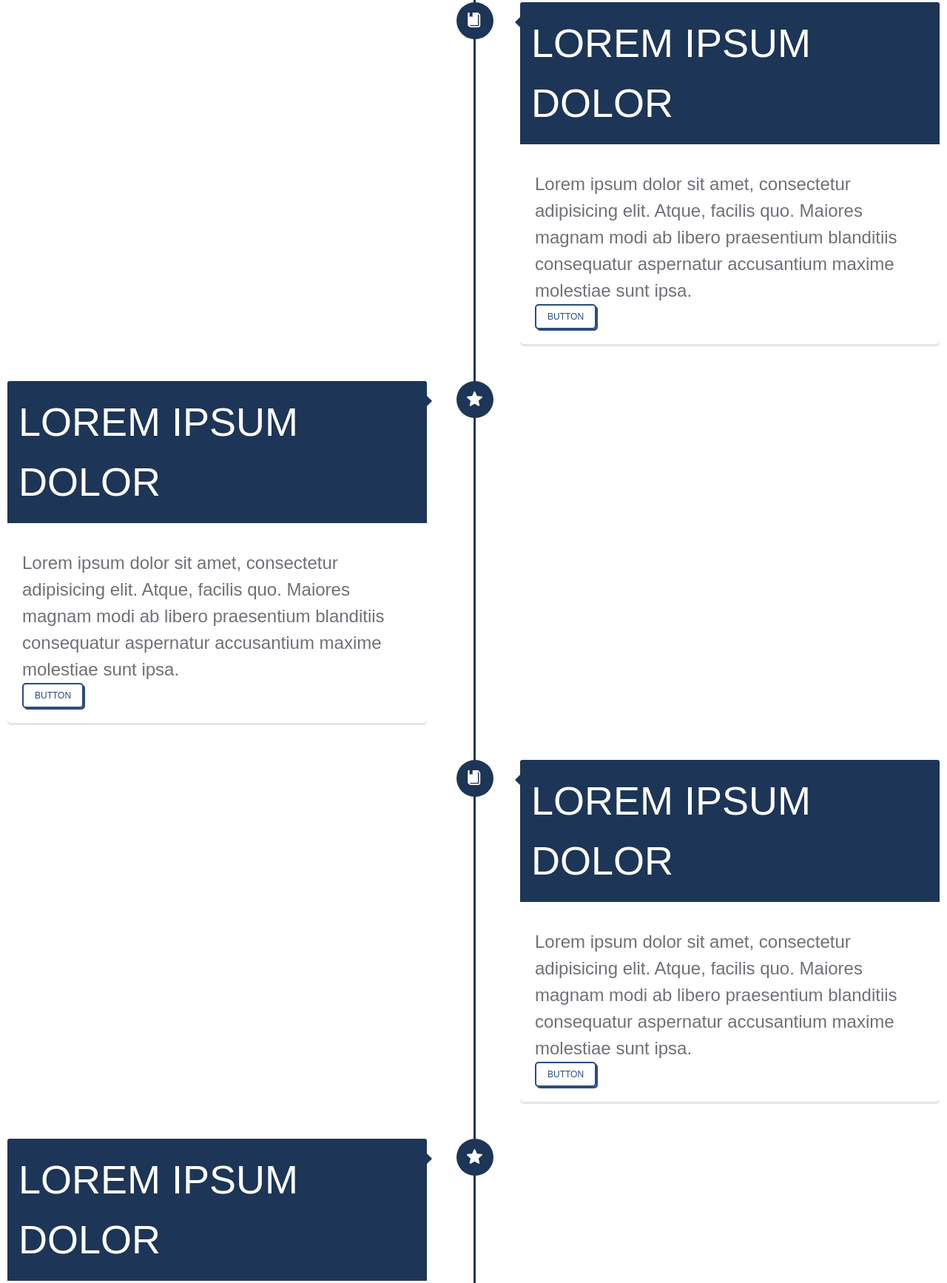
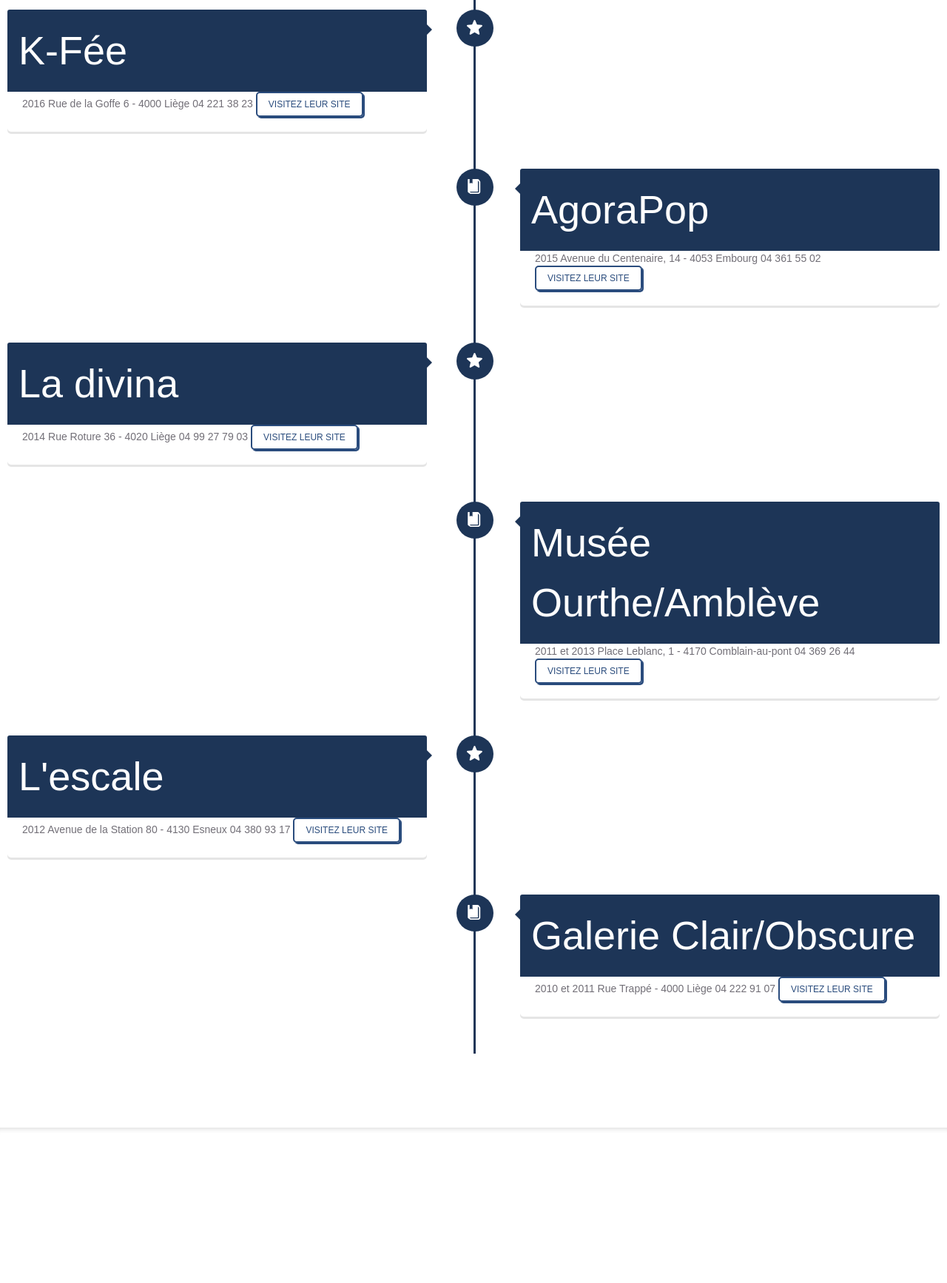
Before and after one commit to MaximeScibetta/DW_Artist, a website: page src/html/event.html in a window 1280 px wide. Shown: the part 967-2701 px from the top of the page at 74% size. After the commit the page ends 2659 px from the top, so only its background shows below. Drawn offline with nearby package versions, Linux system fonts and the light colour scheme; files that its build step writes are made by us from their sources; a web font is replaced by a local one.

Commit message:
Add events content in html page

```diff
--- a/src/html/event.html
+++ b/src/html/event.html
@@ -55,55 +55,10 @@
                     <span>04 222 91 07</span>
                     <a href="http://www.clairobscur.be/">Visitez leur site</a>
                 </section>
-                <section class="event">
-                    <h2>L'escale</h2>
-                    <span>2012</span>
-                    <span>Avenue de la Station 80 - 4130 Esneux</span>
-                    <span>04 380 93 17</span>
-                    <a href="http://www.escale-esneux.be/">Visitez leur site</a>
-                </section>
-                <section class="event">
-                    <h2>Parcous d'artistes</h2>
-                    <span>2009 à 2017</span>
-                    <span>Avenue des Thermes, 114 - Chaudfontaine</span>
-                    <span>04 361 56 36</span>
-                    <a href="https://www.facebook.com/pacst.be/">Visitez leur site</a>
-                </section>
-                <section class="event">
-                    <h2>Musée Ourthe/Amblève</h2>
-                    <span>2011 et 2013</span>
-                    <span>Place Leblanc, 1 - 4170 Comblain-au-pont</span>
-                    <span>04 369 26 44</span>
-                    <a href="http://www.maisondesdecouvertes.be/le-musee-du-pays-dourthe-ambleve/">Visitez leur site</a>
-                </section>
-                <section class="event">
-                    <h2>AgoraPop</h2>
-                    <span>2015</span>
-                    <span>Avenue du Centenaire, 14 - 4053 Embourg</span>
-                    <span>04 361 55 02</span>
-                    <a href="https://www.facebook.com/pg/agorapopchaudfontaine/">Visitez leur site</a>
-                </section>
-                <section class="event">
-                    <h2>À l'est d'Eden</h2>
-                    <span>2016</span>
-                    <span>69 quai des Ardennes - 4020 Liège</span>
-                    <span>04 344 19 10</span>
-                    <a href="http://www.esteden.be/la-maison-des-tendances">Visitez leur site</a>
-                </section>
-                <section class="event">
-                    <h2>La divina</h2>
-                    <span>2014</span>
-                    <span>Rue Roture 36 - 4020 Liège</span>
-                    <span>04 99 27 79 03</span>
-                    <a href="https://fr.tripadvisor.be/Restaurant_Review-g188655-d4456605-Reviews-La_Divina-Liege_Liege_Province_The_Ardennes_Wallonia.html">Visitez leur site</a>
-                </section>
-                <section class="event">
-                    <h2>K-Fée</h2>
-                    <span>2016</span>
-                    <span>Rue de la Goffe 6 - 4000 Liège</span>
-                    <span>04 221 38 23</span>
-                    <a href="https://www.facebook.com/K-f%C3%A9e-714995671962064/">Visitez leur site</a>
-                </section>-->
+
+
+
+                -->
                 <div id="timeline">
                     <div class="timeline-item">
                         <div class="timeline-icon">
@@ -112,11 +67,11 @@
                             </svg>
                         </div>
                         <div class="timeline-content">
-                            <h2>LOREM IPSUM DOLOR</h2>
-                            <p>
-                                Lorem ipsum dolor sit amet, consectetur adipisicing elit. Atque, facilis quo maiores magnam modi ab libero praesentium blanditiis.
-                            </p>
-                            <a href="#" class="btn">button</a>
+                            <h2>Parcous d'artistes</h2>
+                            <span>2009 à 2017</span>
+                            <span>Avenue des Thermes, 114 - Chaudfontaine</span>
+                            <span>04 361 56 36</span>
+                            <a href="https://www.facebook.com/pacst.be/" class="btn">Visitez leur site</a>
                         </div>
                     </div>
                     <div class="timeline-item">
@@ -128,11 +83,11 @@
                             </svg>
                         </div>
                         <div class="timeline-content right">
-                            <h2>LOREM IPSUM DOLOR</h2>
-                            <p>
-                                Lorem ipsum dolor sit amet, consectetur adipisicing elit. Atque, facilis quo. Maiores magnam modi ab libero praesentium blanditiis consequatur aspernatur accusantium maxime molestiae sunt ipsa.
-                            </p>
-                            <a href="#" class="btn">button</a>
+                            <h2>À l'est d'Eden</h2>
+                            <span>2016</span>
+                            <span>69 quai des Ardennes - 4020 Liège</span>
+                            <span>04 344 19 10</span>
+                            <a href="http://www.esteden.be/la-maison-des-tendances" class="btn">Visitez leur site</a>
                         </div>
                     </div>
                     <div class="timeline-item">
@@ -142,11 +97,11 @@
                             </svg>
                         </div>
                         <div class="timeline-content">
-                            <h2>LOREM IPSUM DOLOR</h2>
-                            <p>
-                                Lorem ipsum dolor sit amet, consectetur adipisicing elit. Atque, facilis quo. Maiores magnam modi ab libero praesentium blanditiis consequatur aspernatur accusantium maxime molestiae sunt ipsa.
-                            </p>
-                            <a href="#" class="btn">button</a>
+                            <h2>K-Fée</h2>
+                            <span>2016</span>
+                            <span>Rue de la Goffe 6 - 4000 Liège</span>
+                            <span>04 221 38 23</span>
+                            <a href="https://www.facebook.com/K-f%C3%A9e-714995671962064/" class="btn">Visitez leur site</a>
                         </div>
                     </div>
                     <div class="timeline-item">
@@ -158,11 +113,11 @@
                             </svg>
                         </div>
                         <div class="timeline-content right">
-                            <h2>LOREM IPSUM DOLOR</h2>
-                            <p>
-                                Lorem ipsum dolor sit amet, consectetur adipisicing elit. Atque, facilis quo. Maiores magnam modi ab libero praesentium blanditiis consequatur aspernatur accusantium maxime molestiae sunt ipsa.
-                            </p>
-                            <a href="#" class="btn">button</a>
+                            <h2>AgoraPop</h2>
+                            <span>2015</span>
+                            <span>Avenue du Centenaire, 14 - 4053 Embourg</span>
+                            <span>04 361 55 02</span>
+                            <a href="https://www.facebook.com/pg/agorapopchaudfontaine/" class="btn">Visitez leur site</a>
                         </div>
                     </div>
                     <div class="timeline-item">
@@ -172,11 +127,11 @@
                             </svg>
                         </div>
                         <div class="timeline-content">
-                            <h2>LOREM IPSUM DOLOR</h2>
-                            <p>
-                                Lorem ipsum dolor sit amet, consectetur adipisicing elit. Atque, facilis quo. Maiores magnam modi ab libero praesentium blanditiis consequatur aspernatur accusantium maxime molestiae sunt ipsa.
-                            </p>
-                            <a href="#" class="btn">button</a>
+                            <h2>La divina</h2>
+                            <span>2014</span>
+                            <span>Rue Roture 36 - 4020 Liège</span>
+                            <span>04 99 27 79 03</span>
+                            <a href="https://fr.tripadvisor.be/Restaurant_Review-g188655-d4456605-Reviews-La_Divina-Liege_Liege_Province_The_Ardennes_Wallonia.html" class="btn">Visitez leur site</a>
                         </div>
                     </div>
                     <div class="timeline-item">
@@ -188,11 +143,11 @@
                             </svg>
                         </div>
                         <div class="timeline-content right">
-                            <h2>LOREM IPSUM DOLOR</h2>
-                            <p>
-                                Lorem ipsum dolor sit amet, consectetur adipisicing elit. Atque, facilis quo. Maiores magnam modi ab libero praesentium blanditiis consequatur aspernatur accusantium maxime molestiae sunt ipsa.
-                            </p>
-                            <a href="#" class="btn">button</a>
+                            <h2>Musée Ourthe/Amblève</h2>
+                            <span>2011 et 2013</span>
+                            <span>Place Leblanc, 1 - 4170 Comblain-au-pont</span>
+                            <span>04 369 26 44</span>
+                            <a href="http://www.maisondesdecouvertes.be/le-musee-du-pays-dourthe-ambleve/" class="btn">Visitez leur site</a>
                         </div>
                     </div>
                     <div class="timeline-item">
@@ -202,11 +157,11 @@
                             </svg>
                         </div>
                         <div class="timeline-content">
-                            <h2>LOREM IPSUM DOLOR</h2>
-                            <p>
-                                Lorem ipsum dolor sit amet, consectetur adipisicing elit. Atque, facilis quo. Maiores magnam modi ab libero praesentium blanditiis consequatur aspernatur accusantium maxime molestiae sunt ipsa.
-                            </p>
-                            <a href="#" class="btn">button</a>
+                            <h2>L'escale</h2>
+                            <span>2012</span>
+                            <span>Avenue de la Station 80 - 4130 Esneux</span>
+                            <span>04 380 93 17</span>
+                            <a href="http://www.escale-esneux.be/" class="btn">Visitez leur site</a>
                         </div>
                     </div>
                     <div class="timeline-item">
@@ -218,11 +173,11 @@
                             </svg>
                         </div>
                         <div class="timeline-content right">
-                            <h2>LOREM IPSUM DOLOR</h2>
-                            <p>
-                                Lorem ipsum dolor sit amet, consectetur adipisicing elit. Atque, facilis quo. Maiores magnam modi ab libero praesentium blanditiis consequatur aspernatur accusantium maxime molestiae sunt ipsa.
-                            </p>
-                            <a href="#" class="btn">button</a>
+                            <h2>Galerie Clair/Obscure</h2>
+                            <span>2010 et 2011</span>
+                            <span>Rue Trappé - 4000 Liège</span>
+                            <span>04 222 91 07</span>
+                            <a href="http://www.clairobscur.be/" class="btn">Visitez leur site</a>
                         </div>
                     </div>
                 </div>
```
